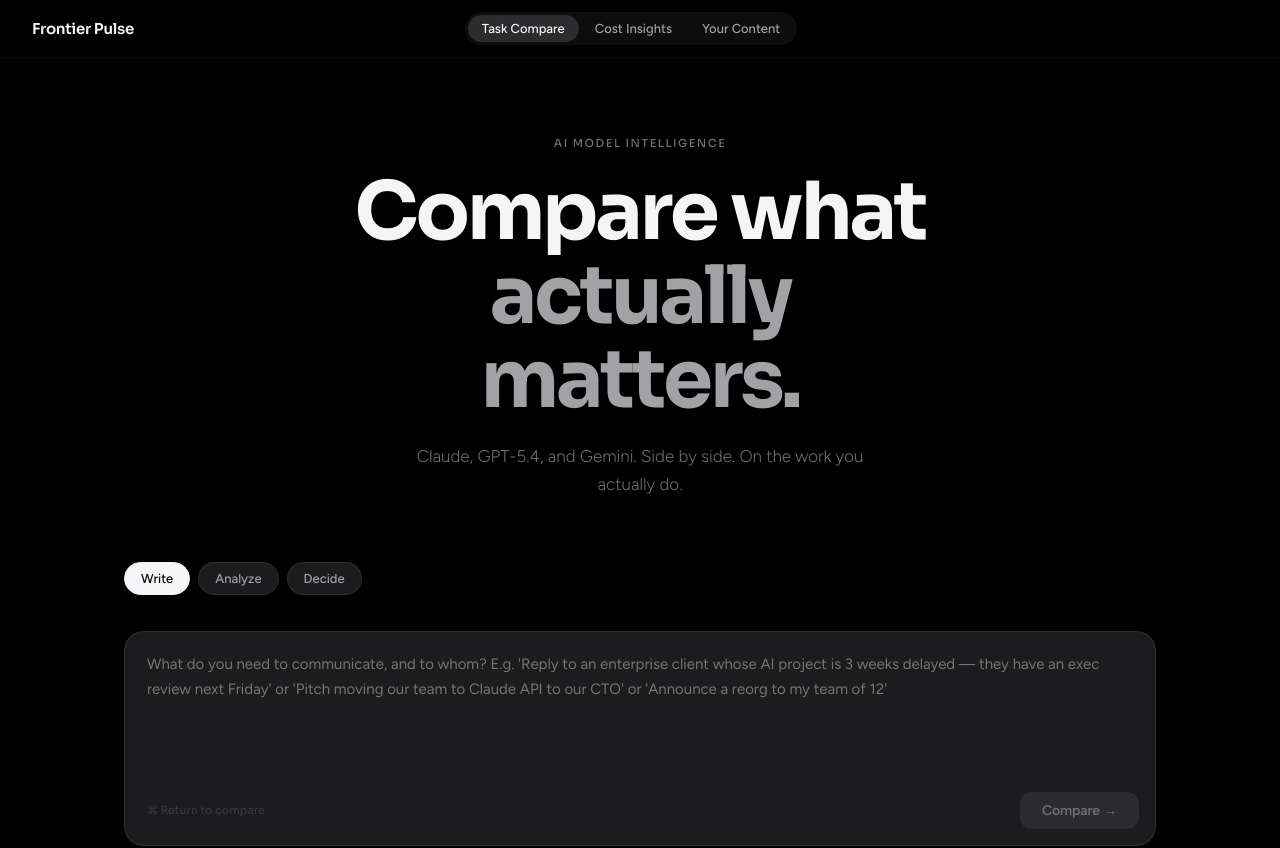
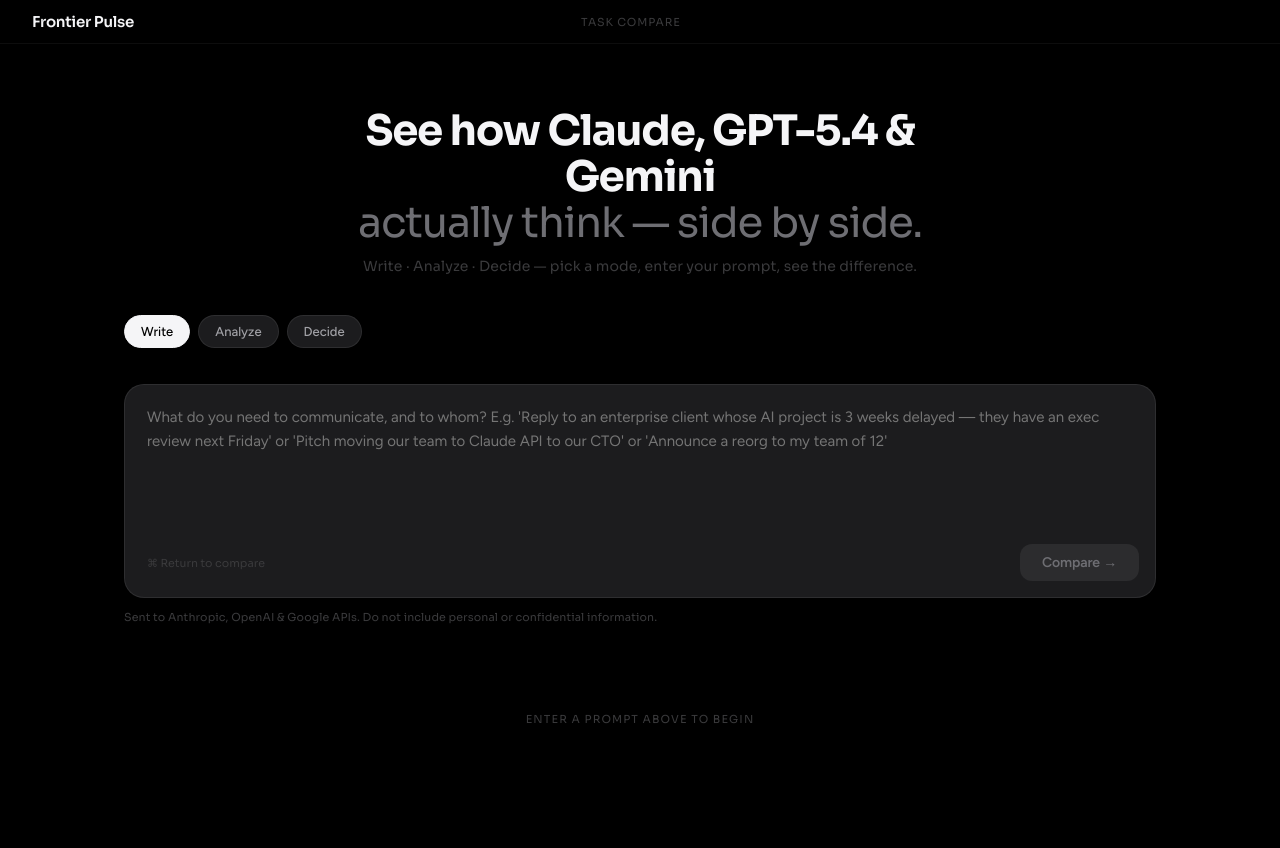
Before and after one commit to abhi-ai-projects/frontier-pulse, a Next.js app: page / in a window 1280 px wide. Shown: the top 848 px of the page. Built offline with nearby package versions, Linux system fonts and the light colour scheme.

Commit message:
tighten hero, remove unused tabs, add what-just-happened and best-for layers

```diff
--- a/app/page.tsx
+++ b/app/page.tsx
@@ -2,7 +2,7 @@
 import { useState } from "react";
 import ReactMarkdown from "react-markdown";
 
-type Tab = "task" | "cost" | "content";
+type Tab = "task";
 
 const TASK_CATEGORIES = [
   {
@@ -28,8 +28,32 @@ const TASK_CATEGORIES = [
   },
 ];
 
+const MODEL_INSIGHTS: Record<string, Record<string, string>> = {
+  write: {
+    claude:  "Led with tone and emotional intelligence — built for trust, not just clarity.",
+    openai:  "Optimized for structure and immediate usability — ready to send with minimal edits.",
+    gemini:  "Went broadest in scope — covered angles the others didn't, at the cost of concision.",
+  },
+  analyze: {
+    claude:  "Surfaced the judgment calls and strategic implications — thinks like an advisor.",
+    openai:  "Organized for scanning and action — strong on completeness and decision support.",
+    gemini:  "Went deepest on context and nuance — best for understanding, not just summarizing.",
+  },
+  decide: {
+    claude:  "Named the tradeoffs others avoided — most willing to take a position.",
+    openai:  "Framed the decision as a structured problem — clear criteria, clear recommendation.",
+    gemini:  "Explored the widest range of considerations — best if you're still in discovery mode.",
+  },
+};
+
+const BEST_FOR: Record<string, string> = {
+  write:   "Claude if tone matters most · GPT-5.4 if you need to send it fast · Gemini if you want broader coverage",
+  analyze: "Claude if you need a recommendation · GPT-5.4 if you need it scannable · Gemini if depth matters",
+  decide:  "Claude if you want a direct opinion · GPT-5.4 if you want a framework · Gemini if you're still exploring",
+};
+
 const MODELS = [
-  { key: "claude", label: "Claude",  maker: "Anthropic", desc: "Judgment-driven",    dot: "#ff9f6b" },
+  { key: "claude", label: "Claude",  maker: "Anthropic", desc: "Judgment-driven",     dot: "#ff9f6b" },
   { key: "openai", label: "GPT-5.4", maker: "OpenAI",    desc: "Structured & precise", dot: "#63d68d" },
   { key: "gemini", label: "Gemini",  maker: "Google",    desc: "Contextually thorough", dot: "#6ab4f5" },
 ];
@@ -54,7 +78,6 @@ function stripMarkdown(t: string) {
 
 export default function Home() {
   const [activeTab, setActiveTab]       = useState<Tab>("task");
-  const [prevTab,   setPrevTab]         = useState<Tab>("task");
   const [task,      setTask]            = useState(TASK_CATEGORIES[0]);
   const [prompt,    setPrompt]          = useState("");
   const [responses, setResponses]       = useState<Record<string,string>>({});
@@ -63,7 +86,7 @@ export default function Home() {
   const [gated,     setGated]           = useState(false);
   const [attempts,  setAttempts]        = useState(getAttempts());
 
-  const switchTab = (t: Tab) => { setPrevTab(activeTab); setActiveTab(t); };
+  const switchTab = (t: Tab) => { setActiveTab(t); };
 
   const compare = async () => {
     if (!prompt.trim()) return;
@@ -97,12 +120,10 @@ export default function Home() {
         <span style={{ fontFamily:"'Sora',sans-serif", fontSize:15, fontWeight:600, letterSpacing:"-0.02em", color:"#f5f5f7" }}>
           Frontier Pulse
         </span>
-        <div style={{ display:"flex", gap:2, background:"rgba(255,255,255,0.05)", borderRadius:100, padding:3 }}>
-          {(["task","cost","content"] as Tab[]).map(t => (
-            <button key={t} className={`nav-pill${activeTab===t?" active":""}`} onClick={()=>switchTab(t)}>
-              {{ task:"Task Compare", cost:"Cost Insights", content:"Your Content" }[t]}
-            </button>
-          ))}
+        <div style={{ display:"flex", alignItems:"center", gap:16 }}>
+          <span style={{ fontSize:11, color:"#3a3a3c", fontFamily:"'Sora',sans-serif", letterSpacing:"0.08em", textTransform:"uppercase" }}>
+            Task Compare
+          </span>
         </div>
         <div style={{ width:120, display:"flex", justifyContent:"flex-end" }}>
           {attempts > 0 && !gated && (
@@ -117,16 +138,13 @@ export default function Home() {
       <main style={{ paddingTop:56, minHeight:"100vh", background:"#000" }}>
 
         {/* ── Hero ── */}
-        <section style={{ textAlign:"center", padding:"80px 24px 64px", maxWidth:680, margin:"0 auto" }}>
-          <p className="anim-hero anim-delay-1" style={{ fontFamily:"'Sora',sans-serif", fontSize:11, fontWeight:500, letterSpacing:"0.14em", textTransform:"uppercase", color:"#6e6e73", marginBottom:20 }}>
-            AI Model Intelligence
-          </p>
-          <h1 className="anim-hero anim-delay-2" style={{ fontFamily:"'Sora',sans-serif", fontSize:"clamp(44px,7vw,80px)", fontWeight:700, letterSpacing:"-0.04em", lineHeight:1.05, color:"#f5f5f7", marginBottom:20 }}>
-            Compare what<br/>
-            <span style={{ color:"#a1a1a6" }}>actually matters.</span>
+        <section className="anim-hero anim-delay-1" style={{ textAlign:"center", padding:"52px 24px 40px", maxWidth:680, margin:"0 auto" }}>
+          <h1 style={{ fontFamily:"'Sora',sans-serif", fontSize:"clamp(28px,4vw,42px)", fontWeight:700, letterSpacing:"-0.03em", lineHeight:1.1, color:"#f5f5f7", marginBottom:10 }}>
+            See how Claude, GPT-5.4 &amp; Gemini<br/>
+            <span style={{ color:"#6e6e73", fontWeight:400 }}>actually think — side by side.</span>
           </h1>
-          <p className="anim-hero anim-delay-3" style={{ fontSize:17, fontWeight:300, color:"#6e6e73", lineHeight:1.65, maxWidth:480, margin:"0 auto" }}>
-            Claude, GPT-5.4, and Gemini. Side by side. On the work you actually do.
+          <p style={{ fontSize:14, color:"#3a3a3c", fontFamily:"'Sora',sans-serif", letterSpacing:"0.01em" }}>
+            Write · Analyze · Decide — pick a mode, enter your prompt, see the difference.
           </p>
         </section>
 
@@ -237,6 +255,34 @@ export default function Home() {
               </div>
             )}
 
+            {/* What just happened + Best for */}
+            {hasRes && !loading && (
+              <div className="anim-hero anim-delay-4" style={{ marginTop:32 }}>
+                {/* Per-model insight */}
+                <div style={{ display:"grid", gridTemplateColumns:"repeat(auto-fit,minmax(290px,1fr))", gap:16, marginBottom:20 }}>
+                  {MODELS.map(m => (
+                    <div key={m.key} style={{ padding:"14px 18px", background:"rgba(255,255,255,0.03)", border:"1px solid rgba(255,255,255,0.06)", borderRadius:12 }}>
+                      <div style={{ fontSize:10, color:m.dot, fontFamily:"'Sora',sans-serif", letterSpacing:"0.1em", textTransform:"uppercase", marginBottom:6 }}>
+                        {m.label} · What just happened
+                      </div>
+                      <p style={{ fontSize:12, color:"#6e6e73", lineHeight:1.6, fontFamily:"'Figtree',sans-serif" }}>
+                        {MODEL_INSIGHTS[task.id]?.[m.key] || ""}
+                      </p>
+                    </div>
+                  ))}
+                </div>
+                {/* Best for */}
+                <div style={{ padding:"16px 20px", background:"rgba(255,255,255,0.02)", border:"1px solid rgba(255,255,255,0.06)", borderRadius:12, display:"flex", alignItems:"flex-start", gap:12 }}>
+                  <div style={{ fontSize:10, color:"#f5f5f7", fontFamily:"'Sora',sans-serif", letterSpacing:"0.1em", textTransform:"uppercase", whiteSpace:"nowrap", paddingTop:2 }}>
+                    Best for →
+                  </div>
+                  <p style={{ fontSize:12, color:"#6e6e73", lineHeight:1.6, fontFamily:"'Figtree',sans-serif" }}>
+                    {BEST_FOR[task.id] || ""}
+                  </p>
+                </div>
+              </div>
+            )}
+
             {/* Empty State */}
             {!loading && !hasRes && !gated && (
               <div style={{ textAlign:"center",padding:"48px 0",color:"#3a3a3c" }}>
@@ -247,21 +293,7 @@ export default function Home() {
             )}
           </div>
 
-          {/* COST TAB */}
-          <div className={`section-transition ${activeTab==="cost"?"section-visible":"section-hidden"}`}>
-            <div style={{ textAlign:"center",padding:"80px 0",color:"#3a3a3c" }}>
-              <p style={{ fontFamily:"'Sora',sans-serif",fontSize:11,letterSpacing:"0.1em",textTransform:"uppercase" }}>Coming soon</p>
-              <h2 style={{ fontFamily:"'Sora',sans-serif",fontSize:32,fontWeight:700,letterSpacing:"-0.03em",marginTop:12,color:"#6e6e73" }}>Cost Insights</h2>
-            </div>
-          </div>
 
-          {/* CONTENT TAB */}
-          <div className={`section-transition ${activeTab==="content"?"section-visible":"section-hidden"}`}>
-            <div style={{ textAlign:"center",padding:"80px 0",color:"#3a3a3c" }}>
-              <p style={{ fontFamily:"'Sora',sans-serif",fontSize:11,letterSpacing:"0.1em",textTransform:"uppercase" }}>Coming soon</p>
-              <h2 style={{ fontFamily:"'Sora',sans-serif",fontSize:32,fontWeight:700,letterSpacing:"-0.03em",marginTop:12,color:"#6e6e73" }}>Your Content</h2>
-            </div>
-          </div>
 
         </div>
       </main>
```
